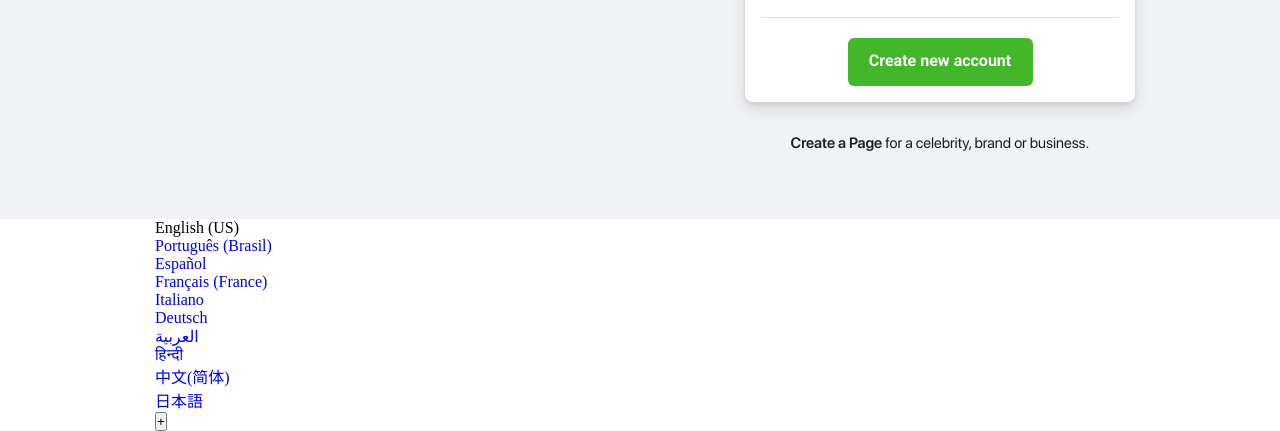
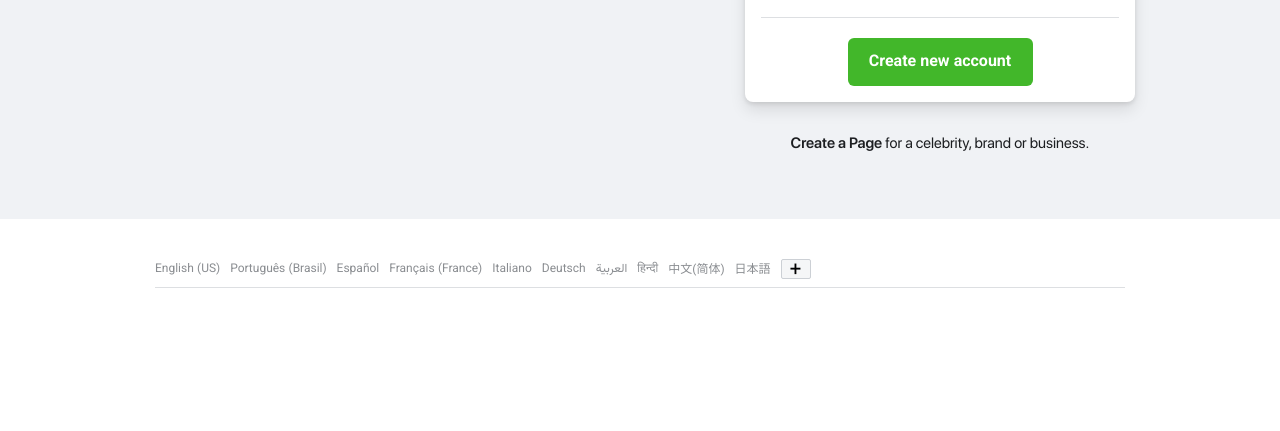
Before and after one commit to mrrayo/FacebookF, a plain HTML site: page index.html in a window 1280 px wide. Shown: the part 381-812 px from the top of the page. Drawn offline with Linux system fonts and the light colour scheme.

Commit message:
make-top-footer

```diff
--- a/index.html
+++ b/index.html
@@ -54,7 +54,7 @@
         </section>
 
         <section class="bottom--body">
-            <div class="container d-felx-col">
+            <div class="container d-felx-col pt-20">
                 <div class="bottom--body__head">
                     <ul class="body--lang__list">
                         <li class="lang--list__items">English (US)</li>
--- a/scss/_basic.scss
+++ b/scss/_basic.scss
@@ -51,7 +51,17 @@ a {
   }
 }
 
-.d-felx-col{
+.d-flex{
+  display: flex;
+  justify-content: center;
+  align-items: center;
+}
+
+.d-felx-col {
   display: flex;
   flex-direction: column;
 }
+
+.pt-20 {
+  padding-top: 20px;
+}
--- a/scss/main.scss
+++ b/scss/main.scss
@@ -120,3 +120,55 @@
 }
 
 // -------- Bottom--body --------
+
+.bottom--body__head {
+  padding-top: 20px;
+  padding-bottom: 8px;
+  border-bottom: 1px solid #dddfe2;
+
+  .body--lang__list {
+    display: flex;
+    align-items: center;
+    justify-content: flex-start;
+
+    .lang--list__items {
+      padding-right: 10px;
+      font-family: $font-Vazir;
+      color: $gray-color;
+      font-size: 12px;
+
+      .lang--list__link {
+        font-family: $font-Vazir;
+        color: $gray-color;
+        font-size: 12px;
+        &:hover {
+          text-decoration: underline;
+        }
+      }
+
+      .lang--list__btn {
+        width: 12px;
+        height: 18px;
+        line-height: 18px;
+        padding: 0 8px;
+        font-size: 25px;
+        font-weight: 400;
+        color: black;
+        font-family: $font-Vazir;
+        display: flex;
+        justify-content: center;
+        align-items: center;
+        box-sizing: content-box;
+        border-radius: 2px;
+        background-color: #f5f6f7;
+        outline: none;
+        border: 1px solid #ccd0d5;
+        cursor: pointer;
+        transition: all 0.2s;
+        &:hover {
+          background-color: #ebedf0;
+        }
+      }
+    }
+  }
+}
```
Also changed, not shown: css/main.css, 1 other file.
